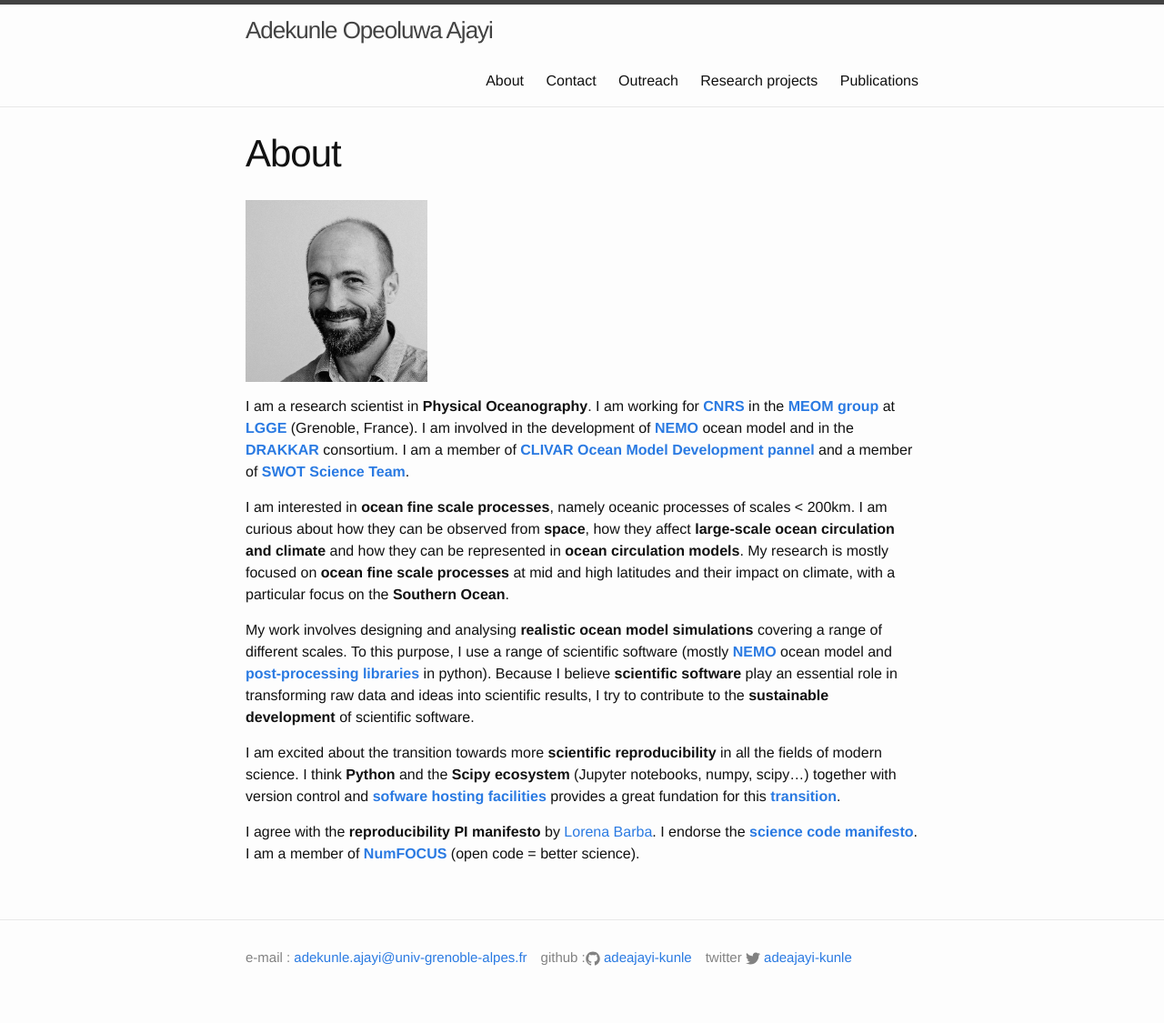
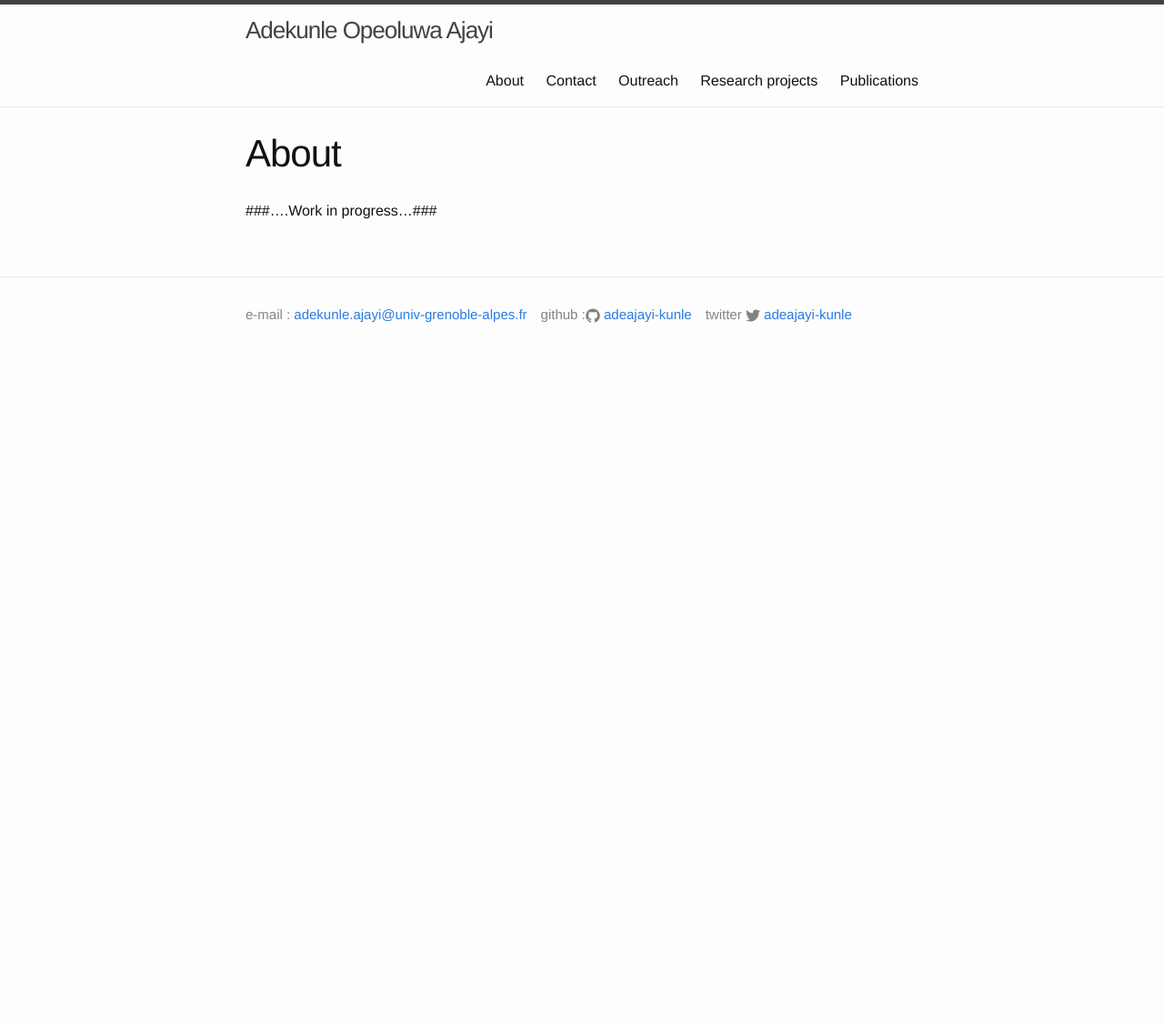
Before and after one commit to adekunleoajayi/adekunleoajayi.github.io, a Jekyll site: the page built from about.md, in a window 1280 px wide. Shown: the whole page at 91% size. Built offline with Jekyll 4.4.1, drawn with Linux system fonts in a browser that asks for light colours; after the commit the page ends 900 px from its top, so only the background shows below that.

Commit message:
Update about.md

```diff
--- a/about.md
+++ b/about.md
@@ -4,18 +4,4 @@ title: About
 permalink: /about/
 ---
 
-![image]({{site.baseurl}}/img/DSC_4853_nb.jpg "Photo of J. Le Sommer"){:width="200px"}
-
-I am a research scientist in **Physical Oceanography**. I am working for **[CNRS](http://www.cnrs.fr/)** in the **[MEOM group](http://lgge.osug.fr/meom/)** at **[LGGE](http://lgge.osug.fr/)** (Grenoble, France). I am involved in the development of **[NEMO](http://www.nemo-ocean.eu/)** ocean model and in the **[DRAKKAR](http://www.drakkar-ocean.eu/)** consortium. I am a member of **[CLIVAR Ocean Model Development pannel](http://www.clivar.org/clivar-panels/omdp)** and a member of **[SWOT Science Team](https://swot.jpl.nasa.gov/science/sdt/)**.
-
-
-I am interested in **ocean fine scale processes**, namely oceanic processes of scales < 200km. I am curious about how they can be observed from **space**, how they affect **large-scale ocean circulation and climate** and how they can be represented in **ocean circulation models**. My research is mostly focused on **ocean fine scale processes** at mid and high latitudes and their impact on climate, with a particular focus on the **Southern Ocean**.
-
-My work involves designing and analysing **realistic ocean model simulations** covering a range of different scales. To this purpose, I use a range of scientific software (mostly **[NEMO](http://www.nemo-ocean.eu/)** ocean model and **[post-processing libraries](https://github.com/lesommer/oocgcm)** in python).
-Because I believe **scientific software** play an essential role in transforming raw data and ideas into scientific results, I try to contribute to the **sustainable development** of scientific software.
-
-I am excited about the transition towards more **scientific reproducibility** in all the fields of modern science.
-I think **Python** and the **Scipy ecosystem** (Jupyter notebooks, numpy, scipy...) together with version control and **[sofware hosting facilities](http://blog.jupyter.org/2015/05/07/rendering-notebooks-on-github/)** provides a great
-fundation for this **[transition](http://www.nature.com/news/interactive-notebooks-sharing-the-code-1.16261)**.
-
-I agree with the **reproducibility PI manifesto** by [Lorena Barba](http://lorenabarba.com/gallery/reproducibility-pi-manifesto/). I endorse the **[science code manifesto](http://sciencecodemanifesto.org/)**. I am a member of **[NumFOCUS](http://www.numfocus.org/)** (open code =  better science).
+###....Work in progress...###
```
